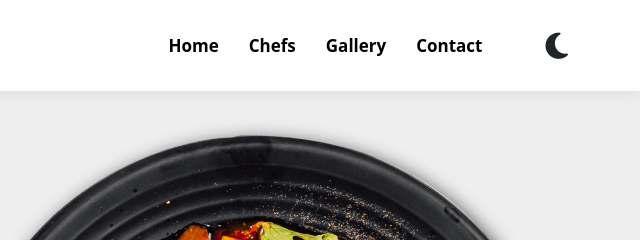
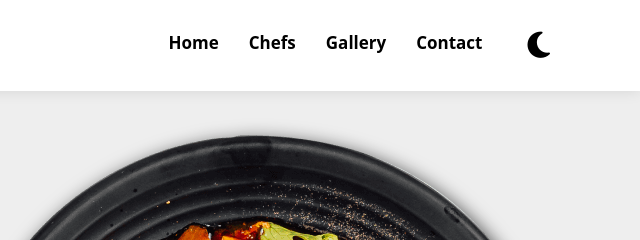
Before and after one commit to Noureldin-Ahmed-FullStack/Assignment-5, a plain HTML site: page index.html in a window 1280 px wide. Shown: the top 240 px of the page, 640-1280 px from the left. Drawn offline with Linux system fonts and the light colour scheme.

Commit message:
fixed bug

```diff
--- a/Style.css
+++ b/Style.css
@@ -764,7 +764,7 @@ footer .quick-links ul li::before {
 
     .container picture {
         width: 50%;
-        background-color: var(--bg-color-RED);;
+
     }
 
     .chefs-cards {
@@ -800,6 +800,7 @@ footer .quick-links ul li::before {
 
 .fa-solid.fa-moon::before{
     font-size: 30px;
-    padding-right: 60px;
-
+    margin: 0 30px;
+    cursor: pointer;
+    color: var(--bg-color-BlackText);
 }
--- a/index.html
+++ b/index.html
@@ -80,11 +80,14 @@
           <li class="nav-item">
             <a href="#contact" class="Con">Contact</a>
           </li>
+          <li class="nav-item">
+            <label for="custom-checkbox">
+              <i class="fa-solid fa-moon"></i>
+            </label>
+            <input type="checkbox" name="" id="custom-checkbox">
+          </li>
         </ul>
-        <label for="custom-checkbox">
-          <i class="fa-solid fa-moon"></i>
-        </label>
-        <input type="checkbox" name="" id="custom-checkbox">
+
       </div>
     </div>
   </nav>
```
